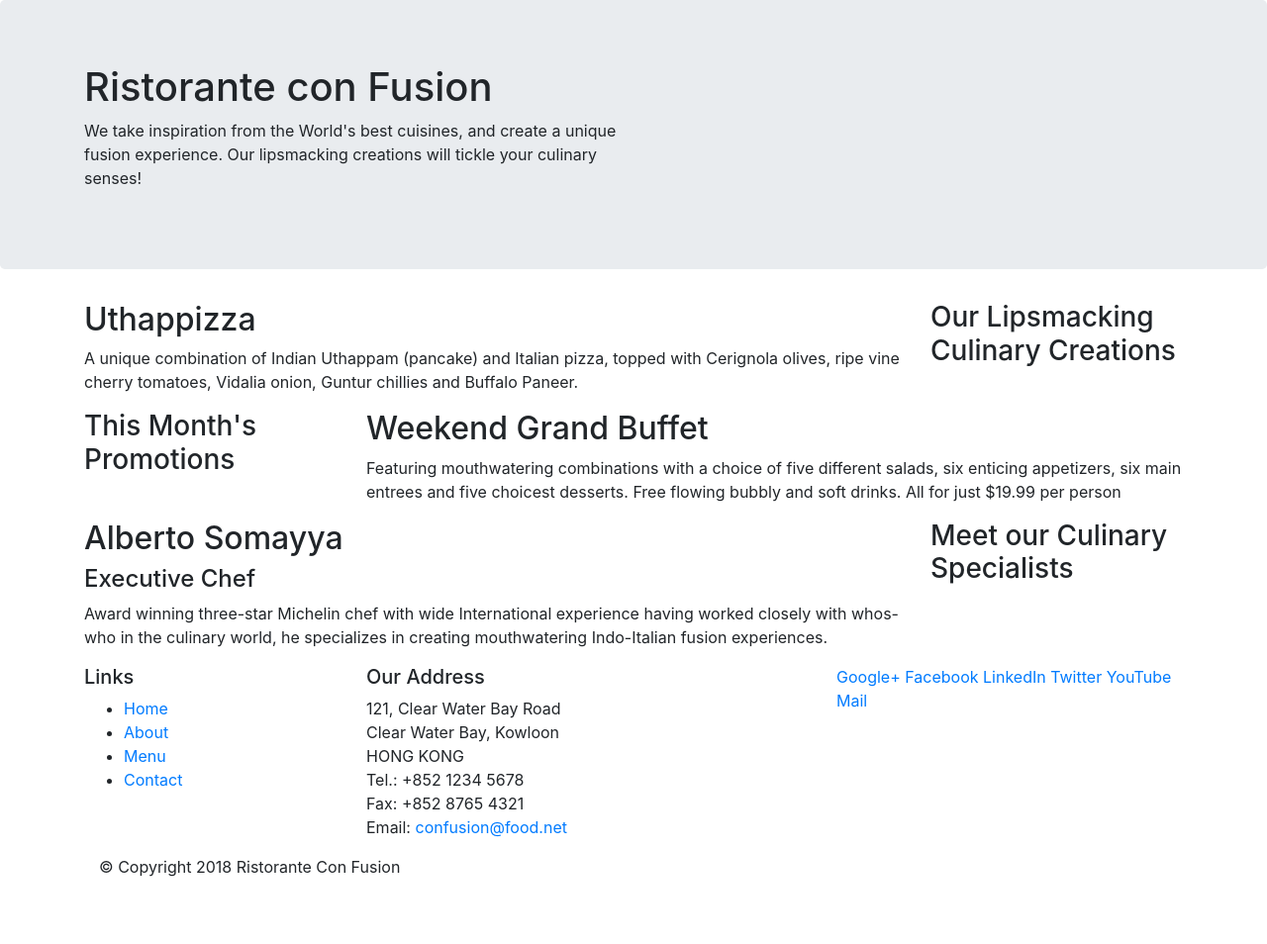
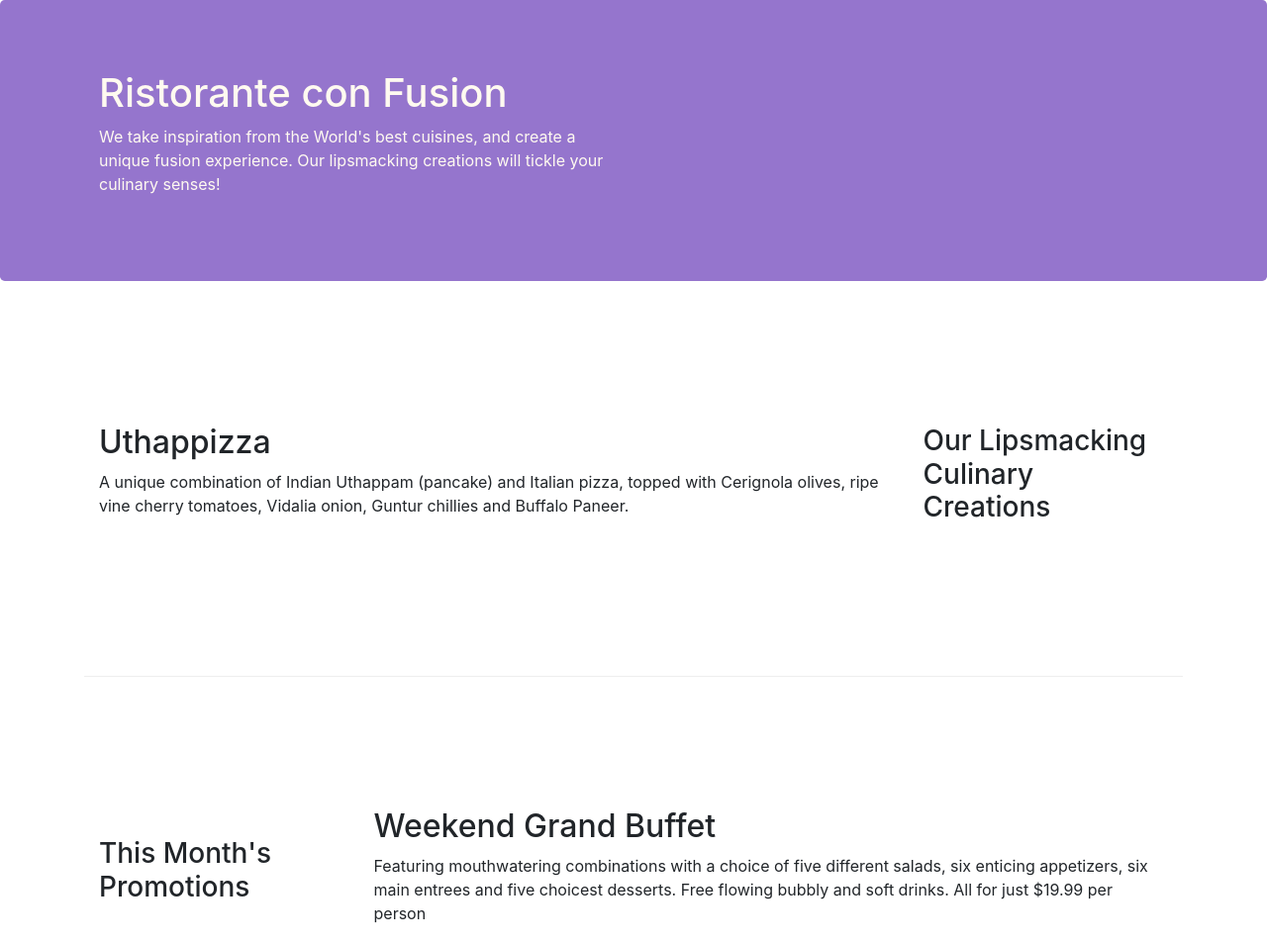
Before and after one commit to Sunny-jain/first-project, a website: page index.html in a window 1280 px wide. Shown: the top 954 px of the page at 99% size. Before the commit the page ends 904 px from the top, so only its background shows below. Drawn offline with nearby package versions, Linux system fonts and the light colour scheme.

Commit message:
bootstrap grid 2

```diff
--- a/index.html
+++ b/index.html
@@ -6,12 +6,13 @@
     <meta charset="utf-8">
     <meta name="viewport" content="width=device-width, initial-scale=1, shrink-to-fit=no">
     <link rel="stylesheet" href="node_modules/bootstrap/dist/css/bootstrap.min.css">
+    <link rel="stylesheet" href="style.css">
 </head>
 <body>
 
     <header class="jumbotron">
         <div class="container">
-            <div class="row">
+            <div class="row row-header">
                 <div class="col-12 col-sm-6">
                     <h1>Ristorante con Fusion</h1>
                     <p>We take inspiration from the World's best cuisines, and create a unique fusion experience. Our lipsmacking creations will tickle your culinary senses!</p>
@@ -23,7 +24,7 @@
     </header>
 
     <div class="container">
-        <div class="row">
+        <div class="row row-content align-items-center">
             <div class="col-12 col-sm-4 order-sm-last col-md-3">
                 <h3>Our Lipsmacking Culinary Creations</h3>
             </div>
@@ -34,7 +35,7 @@
         </div>
 
 
-        <div class="row">
+        <div class="row row-content align-items-center">
             <div class="col-12 col-sm-4 col-md-3">
                 <h3>This Month's Promotions</h3>
             </div>
@@ -44,7 +45,7 @@
             </div>
         </div>
 
-        <div class="row">
+        <div class="row row-content align-items-center">
             <div class="col-12 col-sm-4 order-sm-last col-md-3">
                 <h3>Meet our Culinary Specialists</h3>
             </div>
@@ -56,21 +57,21 @@
         </div>
     </div>
 
-    <footer>
+    <footer class="footer">
         <div class="container">
             <div class="row">
-                <div class="col-4 col-sm-2">
+                <div class="col-4 col-sm-3">
                     <h5>Links</h5>
-                    <ul>
+                    <ul class="list-unstyled">
                         <li><a href="#">Home</a></li>
                         <li><a href="#">About</a></li>
                         <li><a href="#">Menu</a></li>
                         <li><a href="#">Contact</a></li>
                     </ul>
                 </div>
-                <div class="col-7 offset-1 col-sm-5">
+                <div class="col-7 offset-1 col-sm-4">
                     <h5>Our Address</h5>
-                    <address>
+                    <address class="address">
 		              121, Clear Water Bay Road<br>
 		              Clear Water Bay, Kowloon<br>
 		              HONG KONG<br>
@@ -79,8 +80,8 @@
 		              Email: <a href="mailto:confusion@food.net">confusion@food.net</a>
 		           </address>
                 </div>
-                <div class="col-12 col-sm-4">
-                    <div>
+                <div class="col-12 col-sm-4 align-self-center">
+                    <div class="text-center">
                         <a href="http://google.com/+">Google+</a>
                         <a href="http://www.facebook.com/profile.php?id=">Facebook</a>
                         <a href="http://www.linkedin.com/in/">LinkedIn</a>
@@ -90,7 +91,7 @@
                     </div>
                 </div>
            </div>
-           <div>
+           <div class="row justify-content-center">
                 <div class="col-auto">
                     <p>© Copyright 2018 Ristorante Con Fusion</p>
                 </div>
--- /dev/null
+++ b/style.css
@@ -0,0 +1,35 @@
+.row-header
+{
+    margin: 0px auto;
+    padding: 0px auto;
+}
+
+.row-content
+{
+    margin: 0px auto;
+    padding: 50px 0px 50px 0px;
+    border-bottom: 1px ridge;
+    min-height: 400px;
+}
+
+.footer
+{
+    background-color: #D1C4E9;
+    margin: 0px auto;
+    padding: 20px 0px 20px 0px;
+}
+
+.jumbotron
+{
+    padding: 70px 30px 70px 30px;
+    margin: 0px;
+    background-color:#9575Cd;
+    color: floralwhite;
+}
+
+.address
+{
+    font-size: 80%;
+    margin: 0px;
+    color: #0f0f0f;
+}
```
